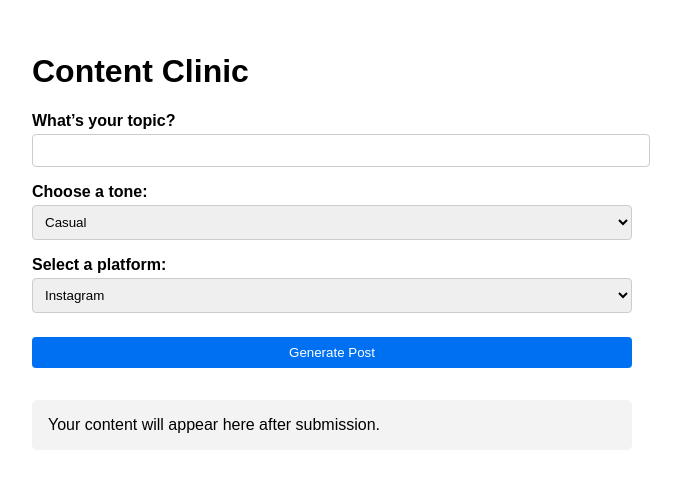
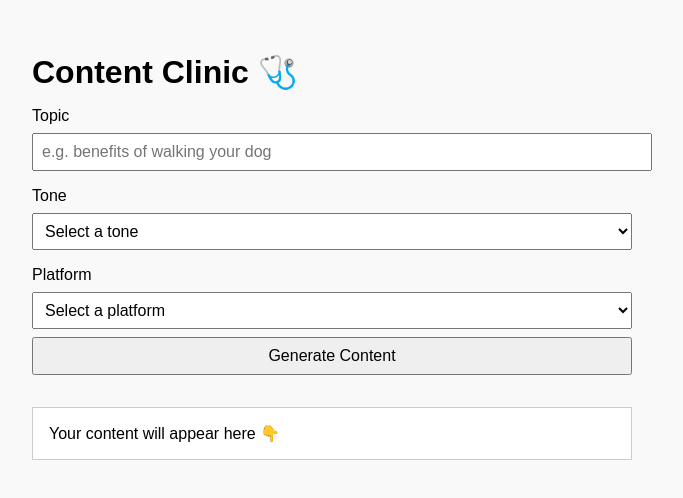
Before and after one commit to oscarguzman/content-clinic, a plain HTML site: page index.html in a window 1280 px wide. Shown: the whole page, without its empty margins (308-991 px from the left). Drawn offline with Linux system fonts and the light colour scheme.

Commit message:
Update index.html

```diff
--- a/index.html
+++ b/index.html
@@ -2,7 +2,7 @@
 <html lang="en">
 <head>
   <meta charset="UTF-8" />
-  <meta name="viewport" content="width=device-width, initial-scale=1.0" />
+  <meta name="viewport" content="width=device-width, initial-scale=1.0"/>
   <title>Content Clinic</title>
   <style>
     body {
@@ -10,98 +10,90 @@
       padding: 2rem;
       max-width: 600px;
       margin: auto;
+      background: #f9f9f9;
+    }
+    h1 {
+      margin-bottom: 1rem;
     }
     label {
       display: block;
       margin-top: 1rem;
-      font-weight: bold;
     }
-    input, select, button {
+    select, input[type="text"], button {
       width: 100%;
       padding: 0.5rem;
-      margin-top: 0.25rem;
-      border: 1px solid #ccc;
-      border-radius: 4px;
-    }
-    button {
-      background: #0070f3;
-      color: white;
-      border: none;
-      margin-top: 1.5rem;
-      cursor: pointer;
+      font-size: 1rem;
+      margin-top: 0.5rem;
     }
     #response {
       margin-top: 2rem;
+      padding: 1rem;
+      background: #fff;
+      border: 1px solid #ccc;
       white-space: pre-wrap;
-      background: #f3f3f3;
-      padding: 1rem;
-      border-radius: 5px;
     }
   </style>
 </head>
 <body>
-  <h1>Content Clinic</h1>
-  <form id="contentForm">
-    <label for="topic">What’s your topic?</label>
-    <input type="text" id="topic" name="topic" required />
-
-    <label for="tone">Choose a tone:</label>
-    <select id="tone" name="tone" required>
+  <h1>Content Clinic 🩺</h1>
+  <form id="content-form">
+    <label>
+      Topic
+      <input type="text" name="topic" required placeholder="e.g. benefits of walking your dog"/>
+    </label>
+    <label>
+      Tone
+      <select name="tone" required>
+        <option value="">Select a tone</option>
         <option value="Casual">Casual</option>
         <option value="Professional">Professional</option>
+        <option value="Gen Z">Gen Z</option>
         <option value="Humor">Humor</option>
-      <option value="Gen Z">Gen Z</option>
       </select>
-
-    <label for="platform">Select a platform:</label>
-    <select id="platform" name="platform" required>
+    </label>
+    <label>
+      Platform
+      <select name="platform" required>
+        <option value="">Select a platform</option>
         <option value="Instagram">Instagram</option>
+        <option value="TikTok">TikTok</option>
         <option value="LinkedIn">LinkedIn</option>
-      <option value="TikTok">TikTok</option>
+        <option value="X">X</option>
         <option value="Facebook">Facebook</option>
-      <option value="X">X (Twitter)</option>
-      <option value="Threads">Threads</option>
-      <option value="BlueSky">BlueSky</option>
       </select>
-
-    <button type="submit">Generate Post</button>
+    </label>
+    <button type="submit">Generate Content</button>
   </form>
 
-  <div id="response">Your content will appear here after submission.</div>
+  <div id="response">Your content will appear here 👇</div>
 
   <script>
-    const form = document.getElementById('contentForm');
-    const responseDiv = document.getElementById('response');
+    const form = document.getElementById("content-form");
+    const responseBox = document.getElementById("response");
 
-    form.addEventListener('submit', async (e) => {
+    form.addEventListener("submit", async (e) => {
       e.preventDefault();
-      responseDiv.innerText = 'Generating...';
+      responseBox.textContent = "Generating... 🧠✨";
 
-      const data = {
-        topic: form.topic.value,
-        tone: form.tone.value,
-        platform: form.platform.value
+      const formData = new FormData(form);
+      const payload = {
+        topic: formData.get("topic"),
+        tone: formData.get("tone"),
+        platform: formData.get("platform")
       };
 
       try {
-        const res = await fetch('https://eoqgnxnnrtujgup.m.pipedream.net', {
-          method: 'POST',
-          headers: {
-            'Content-Type': 'application/json'
-          },
-          body: JSON.stringify(data)
+        const res = await fetch("https://eoqgnxnnrtujgup.m.pipedream.net", {
+          method: "POST",
+          headers: { "Content-Type": "application/json" },
+          body: JSON.stringify(payload)
         });
 
-        const result = await res.json();
-
-        if (result.result) {
-          responseDiv.innerText = result.result;
-        } else {
-          responseDiv.innerText = 'Something went wrong. No result returned.';
-        }
+        const data = await res.json();
+        responseBox.textContent = data.result || "No content returned.";
       } catch (err) {
-        console.error(err);
-        responseDiv.innerText = 'An error occurred. Please try again.';
+        console.error("Fetch error:", err);
+        responseBox.textContent = "❌ An error occurred. Please try again.";
       }
     });
   </script>
```
Lines whose indentation alone changed are shown as unchanged.
